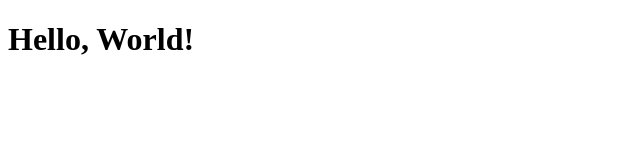
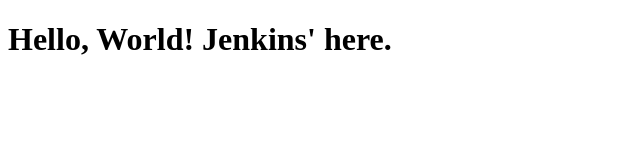
Before and after one commit to snatalius/basic-cicd-jenkins, a plain HTML site: page index.html in a window 1280 px wide. Shown: the whole page, without its empty margins (0-640 px from the left). Drawn offline with Linux system fonts and the light colour scheme.

Commit message:
Update index.html

```diff
--- a/index.html
+++ b/index.html
@@ -4,6 +4,6 @@
     <title>Hello World</title>
 </head>
 <body>
-    <h1>Hello, World!</h1>
+    <h1>Hello, World! Jenkins' here.</h1>
 </body>
 </html>
```
